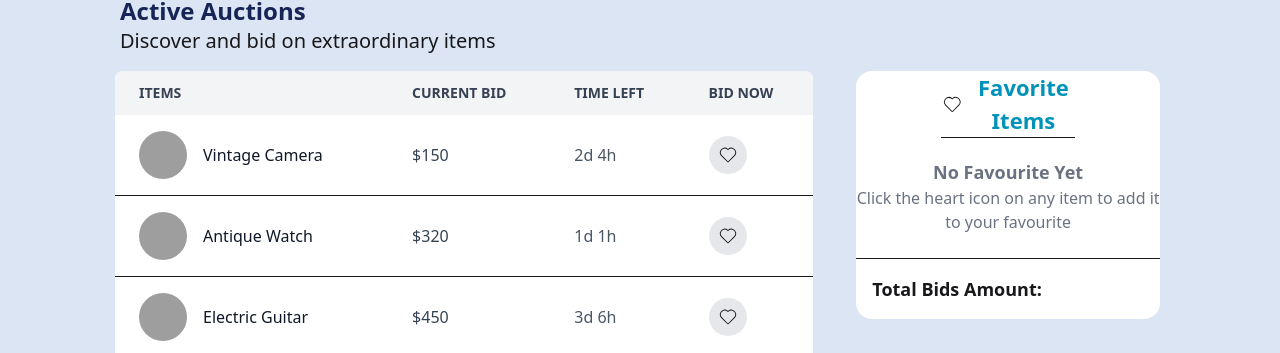
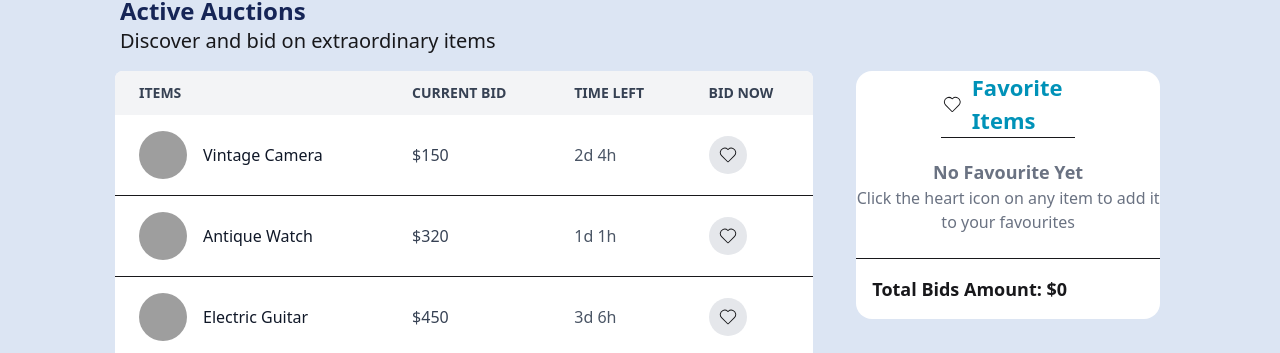
Before and after one commit to mehedipolash/AUCTION-GALLARY-WEBSITE, a React (Vite) app: page / in a window 1280 px wide. Shown: the part 791-1144 px from the top of the page. Built offline with nearby package versions, Linux system fonts and the light colour scheme; grey boxes are pictures that could not be loaded.

Commit message:
total bid amount added

```diff
--- a/src/App.jsx
+++ b/src/App.jsx
@@ -5,21 +5,20 @@ import Footer from './Components/Footer/Footer';
 import Products from './Components/Products/Products';
 import { CiHeart } from 'react-icons/ci';
 import { useState } from 'react';
-import { ImGift } from 'react-icons/im';
 import { ToastContainer, toast } from 'react-toastify';
 import 'react-toastify/dist/ReactToastify.css';
 
 function App() {
   const [bookmarked, setBookmarked] = useState([]);
   const [clickedIds, setClickedIds] = useState([]);
+  const [bidsAmount, setBidsAmount] = useState(0); // ✅ Corrected useState
 
   const handleBookmark = product => {
     if (!clickedIds.includes(product.id)) {
       setBookmarked([...bookmarked, product]);
       setClickedIds([...clickedIds, product.id]);
-      toast.success('item added to list');
-      product.className('text-red');
-      console.log(product);
+      setBidsAmount(prev => prev + Number(product.currentBidPrice)); // ✅ Fixed variable name + ensured number
+      toast.success('Item added to list');
     }
   };
 
@@ -46,7 +45,7 @@ function App() {
             <div className="right-container w-[30%] bg-white rounded-2xl">
               <div className="flex gap-x-2 items-center mx-[85px] mb-5 border-b">
                 <CiHeart size={35} />
-                <h2 className="text-cyan-600 font-semibold text-[22px] items-center text-center justify-start">
+                <h2 className="text-cyan-600 font-semibold text-[22px]">
                   Favorite Items
                 </h2>
               </div>
@@ -55,7 +54,8 @@ function App() {
                 <div className="text-center text-gray-500 ">
                   <h2 className="text-lg font-semibold">No Favourite Yet</h2>
                   <p>
-                    Click the heart icon on any item to add it to your favourite
+                    Click the heart icon on any item to add it to your
+                    favourites
                   </p>
                 </div>
               ) : (
@@ -81,13 +81,14 @@ function App() {
 
               <div className="mt-6 border-t p-4">
                 <h3 className="text-lg font-bold text-shadow-blue-950">
-                  Total Bids Amount:
+                  Total Bids Amount: ${bidsAmount}
                 </h3>
               </div>
             </div>
           </div>
         </div>
       </div>
+
       <ToastContainer position="top-right" autoClose={2000} />
       <Footer />
     </>
```
